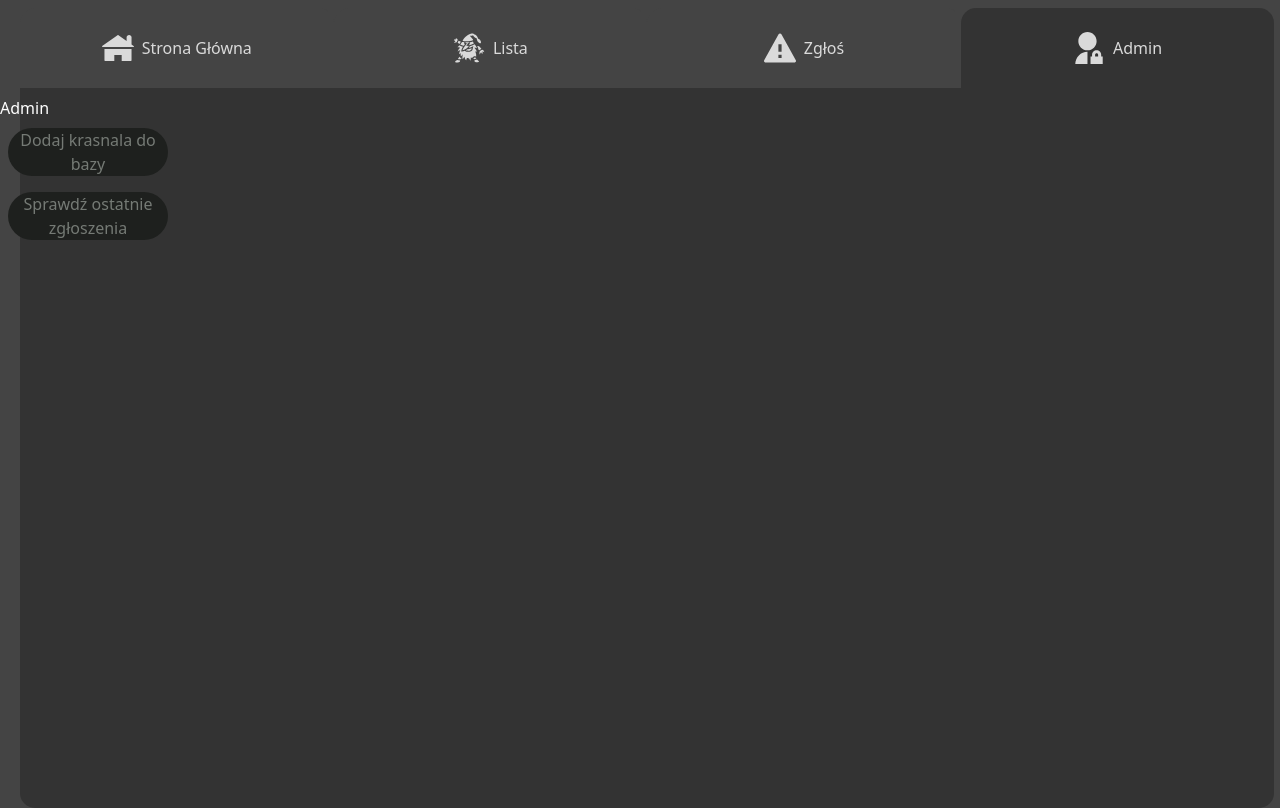
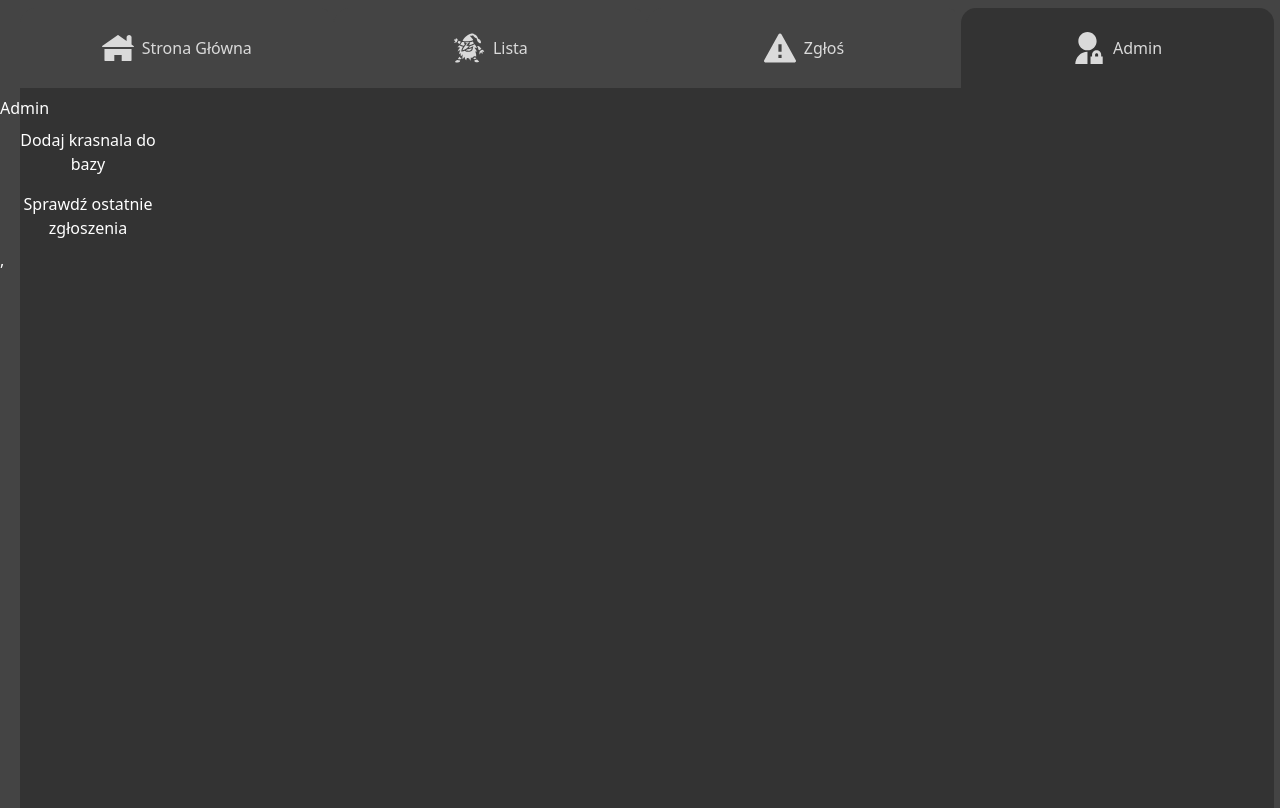
Before and after one commit to Newbies-Workplace/gnome-app, a React (Vite) app in the folder apps/gnome-web/: page /admin in a window 1280 px wide. Built offline with nearby package versions, Linux system fonts and the light colour scheme.

Commit message:
feat: loginPage

```diff
--- a/apps/gnome-web/src/components/LinkButton.tsx
+++ b/apps/gnome-web/src/components/LinkButton.tsx
@@ -1,41 +1,25 @@
 import { Link } from "react-router-dom";
+import { cn } from "../lib/utils.ts";
 
 type LinkButtonProps = {
   to: string;
   label: string;
-  py: string;
-  px: string;
-  color?: string; // Optional background color
-  textColor?: string; // Optional text color
-  fWeight?: string;
-  width?: string;
-  height?: string;
+  className?: string;
 };
 
 export const LinkButton: React.FC<LinkButtonProps> = ({
   to,
   label,
-  px,
-  py,
-  color = "#1E201E", // Default background color
-  textColor = "#757A75", // Default text color
-  fWeight = "normal",
-  width = "w-40",
-  height = "h-12",
+  className,
 }) => {
   return (
     <div>
       <Link to={to}>
         <button
-          style={{
-            padding: `${py}px ${px}px`,
-            backgroundColor: color, // Use the background color prop
-            color: textColor, // Use the text color prop
-            fontWeight: fWeight,
-            width: width,
-            height: height,
-          }}
-          className="rounded-full border-none cursor-pointer m-2 w-40 h-12 flex items-center justify-center inline-flex"
+          className={cn(
+            "rounded-full border-none cursor-pointer m-2 w-40 h-12 flex items-center justify-center inline-flex",
+            className,
+          )}
         >
           {label}
         </button>
--- a/apps/gnome-web/src/components/bg_element.tsx
+++ b/apps/gnome-web/src/components/bg_element.tsx
@@ -1,19 +1,16 @@
+import { cn } from "../lib/utils.ts";
+
 type BgElementProps = {
-  roundedBr: string;
-  roundedBl: string;
+  className?: string;
 };
 
-export const BgElement: React.FC<BgElementProps> = ({
-  roundedBr,
-  roundedBl,
-}) => {
+export const BgElement: React.FC<BgElementProps> = ({ className }) => {
   return (
     <div
-      className="ml-5 bg-[#333] w-49/50 h-45/50 absolute top-22 transform -z-1"
-      style={{
-        borderBottomRightRadius: roundedBr,
-        borderBottomLeftRadius: roundedBl,
-      }}
+      className={cn(
+        "ml-5 bg-[#333] w-49/50 h-45/50 absolute top-22 transform -z-1",
+        className,
+      )}
     />
   );
 };
--- a/apps/gnome-web/src/main.tsx
+++ b/apps/gnome-web/src/main.tsx
@@ -1,5 +1,6 @@
 import { createRoot } from "react-dom/client";
 import "./index.css";
+import { GoogleOAuthProvider } from "@react-oauth/google";
 import { BrowserRouter, Route, Routes } from "react-router-dom";
 import { AddGnomePage } from "./pages/AddGnomePage.tsx";
 import { AdminPage } from "./pages/AdminPage.tsx";
@@ -10,7 +11,11 @@ import { LogAdminPage } from "./pages/LogAdminPage.tsx";
 import { LostInfoPage } from "./pages/LostInfoPage.tsx";
 import { ReportPage } from "./pages/ReportPage.tsx";
 
+const clientId =
+  "974120314595-pbe28v3m1aqrfhv4560pttgjt3738a4g.apps.googleusercontent.com";
+
 createRoot(document.getElementById("root")!).render(
+  <GoogleOAuthProvider clientId={clientId}>
     <BrowserRouter>
       <Routes>
         <Route index element={<HomePage />} />
@@ -24,5 +29,7 @@ createRoot(document.getElementById("root")!).render(
           <Route path="logadmin" element={<LogAdminPage />} />
         </Route>
       </Routes>
-  </BrowserRouter>,
+    </BrowserRouter>
+    ,
+  </GoogleOAuthProvider>,
 );
--- a/apps/gnome-web/src/pages/AddGnomePage.tsx
+++ b/apps/gnome-web/src/pages/AddGnomePage.tsx
@@ -6,10 +6,16 @@ export const AddGnomePage = () => {
   return (
     <div>
       <Navbar />
-      <h1>Dodawanie krasnala</h1>
-      <LinkButton to="/admin" label="Powrót" px="15" py="100" />
-      <LinkButton to="/admin/infoadd" label="Dodaj" px="15" py="100" />
-      <BgElement roundedBr="15px" roundedBl="15px" />
+      <div className="flex flex-row items-center">
+        <LinkButton
+          to="/admin"
+          label="<"
+          className="text-[40px] -mt-5 mr-auto absolute"
+        />
+        <h1 className="text-[60px] text-center mx-auto">Dodawanie krasnala</h1>
+      </div>
+      <LinkButton to="/admin/infoadd" label="Dodaj" />
+      <BgElement className="rounded-b-[15px] rounded-tl-[15px]" />
     </div>
   );
 };
--- a/apps/gnome-web/src/pages/HomePage.tsx
+++ b/apps/gnome-web/src/pages/HomePage.tsx
@@ -4,7 +4,7 @@ export const HomePage = () => {
   return (
     <div>
       <Navbar />
-      <div className="ml-5 bg-[#333] w-[98%] h-[1800px] rounded-br-[350px] rounded-bl-[350px] absolute top-22 z-0">
+      <div className="ml-5 bg-[#333] w-[98%] h-[1800px] rounded-b-[350px] rounded-tr-[20px] absolute top-22 z-0">
         <div className="bg-[#272927] w-[100%] h-[350px] rounded-r-[150px] absolute z-1 flex flex-col justify-center items-start px-50 text-center">
           <div className="flex flex-row text-lg text-gray-300 text-[20px] ">
             <div>
--- a/apps/gnome-web/src/pages/LogAdminPage.tsx
+++ b/apps/gnome-web/src/pages/LogAdminPage.tsx
@@ -1,20 +1,15 @@
-import { GoogleLogin, GoogleOAuthProvider } from "@react-oauth/google";
-import { jwtDecode } from "jwt-decode";
+import { TokenResponse, useGoogleLogin } from "@react-oauth/google";
 import { useNavigate } from "react-router-dom";
 import { LinkButton } from "../components/LinkButton";
 import Navbar from "../components/Navbar";
 import { BgElement } from "../components/bg_element";
 
-const clientId =
-  "974120314595-pbe28v3m1aqrfhv4560pttgjt3738a4g.apps.googleusercontent.com"; // Wstaw swój Google Client ID
-
 export const LogAdminPage = () => {
   const navigate = useNavigate();
 
-  const handleSuccess = (credentialResponse: { credential?: string }) => {
-    if (credentialResponse.credential) {
-      const decoded = jwtDecode(credentialResponse.credential);
-      console.log("Zalogowano użytkownika:", decoded);
+  const handleSuccess = (credentialResponse: TokenResponse) => {
+    if (credentialResponse.access_token) {
+      console.log("Zalogowano użytkownika:", credentialResponse.access_token);
       navigate("/admin"); // Przekierowanie do /admin po zalogowaniu
     } else {
       console.error("Brak danych uwierzytelniających!");
@@ -24,6 +19,12 @@ export const LogAdminPage = () => {
   const handleFailure = () => {
     console.error("Błąd logowania!");
   };
+
+  const login = useGoogleLogin({
+    flow: "implicit",
+    onSuccess: handleSuccess,
+    onError: handleFailure,
+  });
 
   return (
     <div className="justify-center items-center flex flex-col">
@@ -51,11 +52,15 @@ export const LogAdminPage = () => {
         </div>
         <br />
         <div className="flex flex-row gap-25">
-          <GoogleOAuthProvider clientId={clientId}>
-            <div className="flex justify-center items-center">
-              <GoogleLogin onSuccess={handleSuccess} onError={handleFailure} />
-            </div>
-          </GoogleOAuthProvider>
+          <div className="flex justify-center items-center">
+            <button onClick={() => login()}>
+              <img
+                src='https://upload.wikimedia.org/wikipedia/commons/c/c1/Google_"G"_logo.svg'
+                alt="Login by Google"
+                className="h-10 w-10 ml-2"
+              />
+            </button>
+          </div>
           <a href="">
             <img
               src="https://upload.wikimedia.org/wikipedia/commons/3/31/Apple_logo_white.svg"
```
Also changed, not shown: 2 other files (tests, documents, lock files or other folders). Lines whose indentation alone changed are shown as unchanged.
